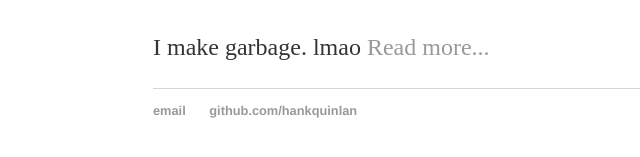
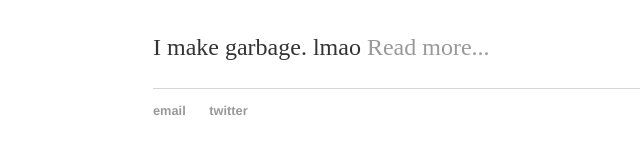
Before and after one commit to glasscaked/strip, a Jekyll site: the page built from index.html, in a window 1280 px wide. Shown: the part 171-328 px from the top of the page, without its empty margins (231-871 px from the left). Built offline with Jekyll 4.4.1, drawn with Linux system fonts in a browser that asks for light colours.

Commit message:
Update default.html

```diff
--- a/_layouts/default.html
+++ b/_layouts/default.html
@@ -13,7 +13,7 @@
 <ul>
 <li><a href="/">Home</a></li>
 <li><a href="/about">About</a></li>
-<li><a href="/cv">CV</a></li>
+<li><a href="/contact">CV</a></li>
 <li><a href="/blog">Blog</a></li>
 </ul>
     </nav>
@@ -25,8 +25,8 @@
 
   <footer>
    <ul>
-   <li><a href="mailto:hankquinlanhub@gmail.com">email</a></li>
-   <li><a href="https://github.com/hankquinlan">github.com/hankquinlan</a></li>
+   <li><a href="mailto:glasscakedb@gmail.com">email</a></li>
+   <li><a href="https://twitter.com/glasscake">twitter</a></li>
    </ul>
   </footer>
   </body>
```
